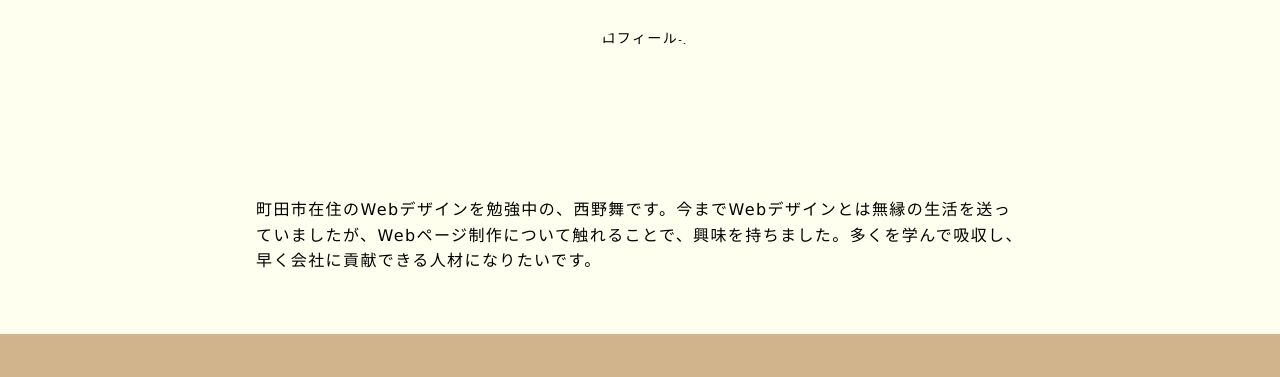
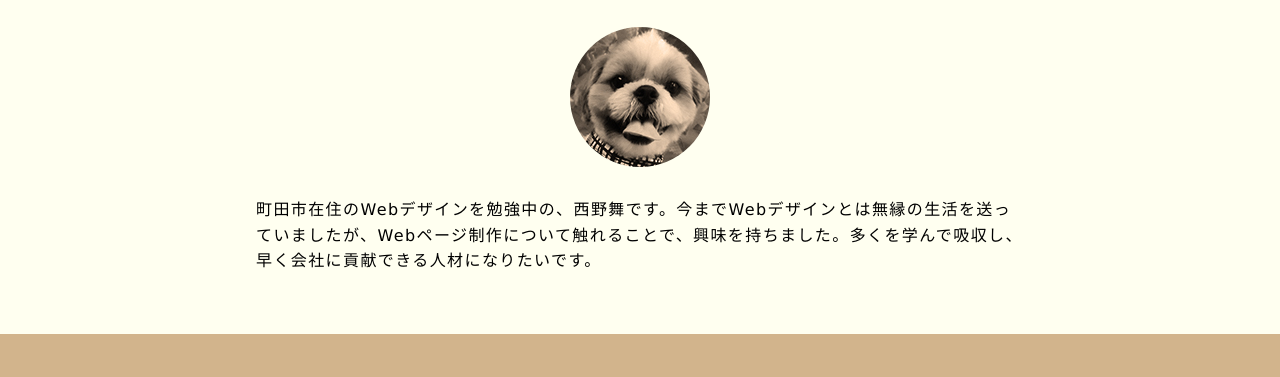
Before and after one commit to mainishino/mainishino.github.io, a plain HTML site: page index.html in a window 1280 px wide. Shown: the part 203-580 px from the top of the page. Drawn offline with nearby package versions, Linux system fonts and the light colour scheme.

Commit message:
add prpfile img

```diff
--- a/index.html
+++ b/index.html
@@ -14,7 +14,7 @@
             <a href="#contact" class="button-contact"><i aria-label="お問い合わせ" class="fa fa-envelope-o"></i></a>
             <div class="profile">
                 <h1 class="site-title abel uppercase text-center">student<span>Mai Nishino</span></h1>
-                <img src="./images/img_profile3.gif" alt="プロフィール写真" width="140" height="140" class="block-center profile-icon">
+                <img src="./images/img_profile3.jpg" alt="プロフィール写真" width="140" height="140" class="block-center profile-icon">
                 <p>町田市在住のWebデザインを勉強中の、西野舞です。今までWebデザインとは無縁の生活を送っていましたが、Webページ制作について触れることで、興味を持ちました。多くを学んで吸収し、早く会社に貢献できる人材になりたいです。</p>
             </div>
          </header>
```
